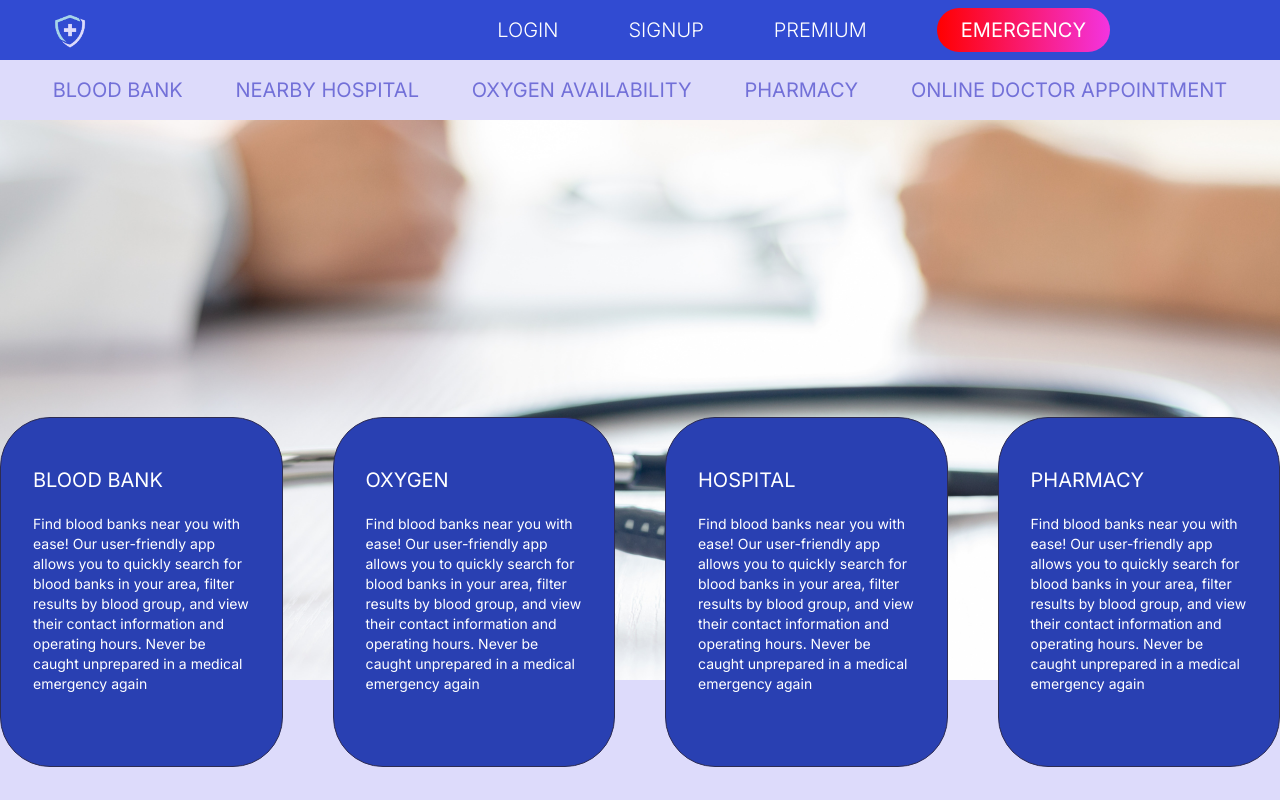
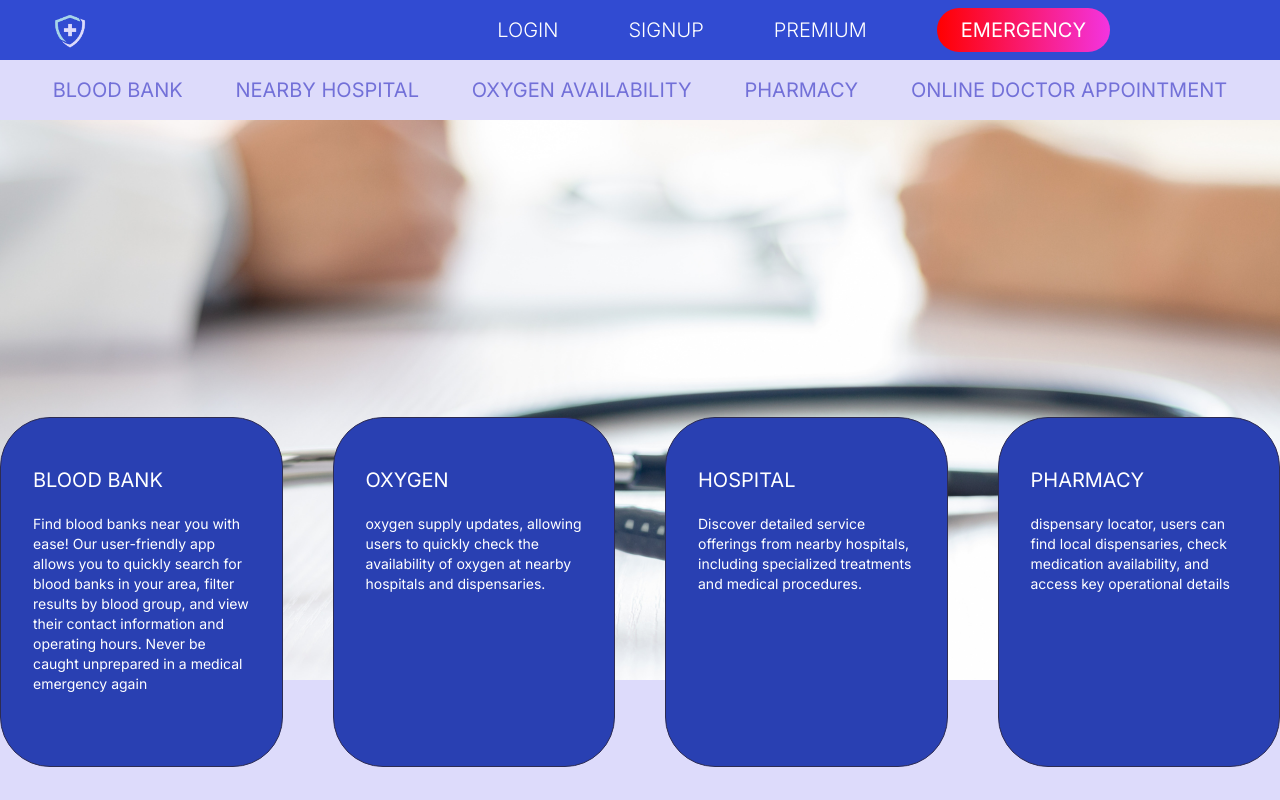
Before and after one commit to dasbidyendu/modern-chs, a Next.js app: page / in a window 1280 px wide. Shown: the top 800 px of the page. Built offline with nearby package versions, Linux system fonts and the light colour scheme.

Commit message:
probably final commit

```diff
--- a/app/(auth)/login/page.tsx
+++ b/app/(auth)/login/page.tsx
@@ -36,7 +36,7 @@ const page = () => {
 
         <div className="flex gap-[5px]">
           <input type="checkbox"></input>
-          <p className="text-[#0000007e]">i &#39 m not a robot</p>
+          <p className="text-[#0000007e]">i am not a robot</p>
         </div>
         <div className="w-2/3 flex justify-center items-center">
           <button
--- a/app/components/cards.tsx
+++ b/app/components/cards.tsx
@@ -13,28 +13,22 @@ const Cards = () => {
       <div className="h-[350px] w-[300px] bg-[#2940b2] rounded-[50px] flex flex-col card justify-start py-12 border border-[#2d2c52] items-center px-8 gap-[20px] text-left text-white">
         <h1 className="cursor-default text-left w-full text-xl">OXYGEN</h1>
         <p className="text-sm">
-          Find blood banks near you with ease! Our user-friendly app allows you
-          to quickly search for blood banks in your area, filter results by
-          blood group, and view their contact information and operating hours.
-          Never be caught unprepared in a medical emergency again
+          oxygen supply updates, allowing users to quickly check the
+          availability of oxygen at nearby hospitals and dispensaries.
         </p>
       </div>
       <div className="h-[350px] w-[300px] bg-[#2940b2] rounded-[50px] flex flex-col card justify-start py-12 border border-[#2d2c52] items-center px-8 gap-[20px] text-left text-white">
         <h1 className="cursor-default text-left w-full text-xl">HOSPITAL</h1>
         <p className="text-sm">
-          Find blood banks near you with ease! Our user-friendly app allows you
-          to quickly search for blood banks in your area, filter results by
-          blood group, and view their contact information and operating hours.
-          Never be caught unprepared in a medical emergency again
+          Discover detailed service offerings from nearby hospitals, including
+          specialized treatments and medical procedures.
         </p>
       </div>
       <div className="h-[350px] w-[300px] bg-[#2940b2] rounded-[50px] flex flex-col card justify-start py-12 border border-[#2d2c52] items-center px-8 gap-[20px] text-left text-white">
         <h1 className="cursor-default text-left w-full text-xl">PHARMACY</h1>
         <p className="text-sm">
-          Find blood banks near you with ease! Our user-friendly app allows you
-          to quickly search for blood banks in your area, filter results by
-          blood group, and view their contact information and operating hours.
-          Never be caught unprepared in a medical emergency again
+          dispensary locator, users can find local dispensaries, check
+          medication availability, and access key operational details
         </p>
       </div>
     </div>
```
